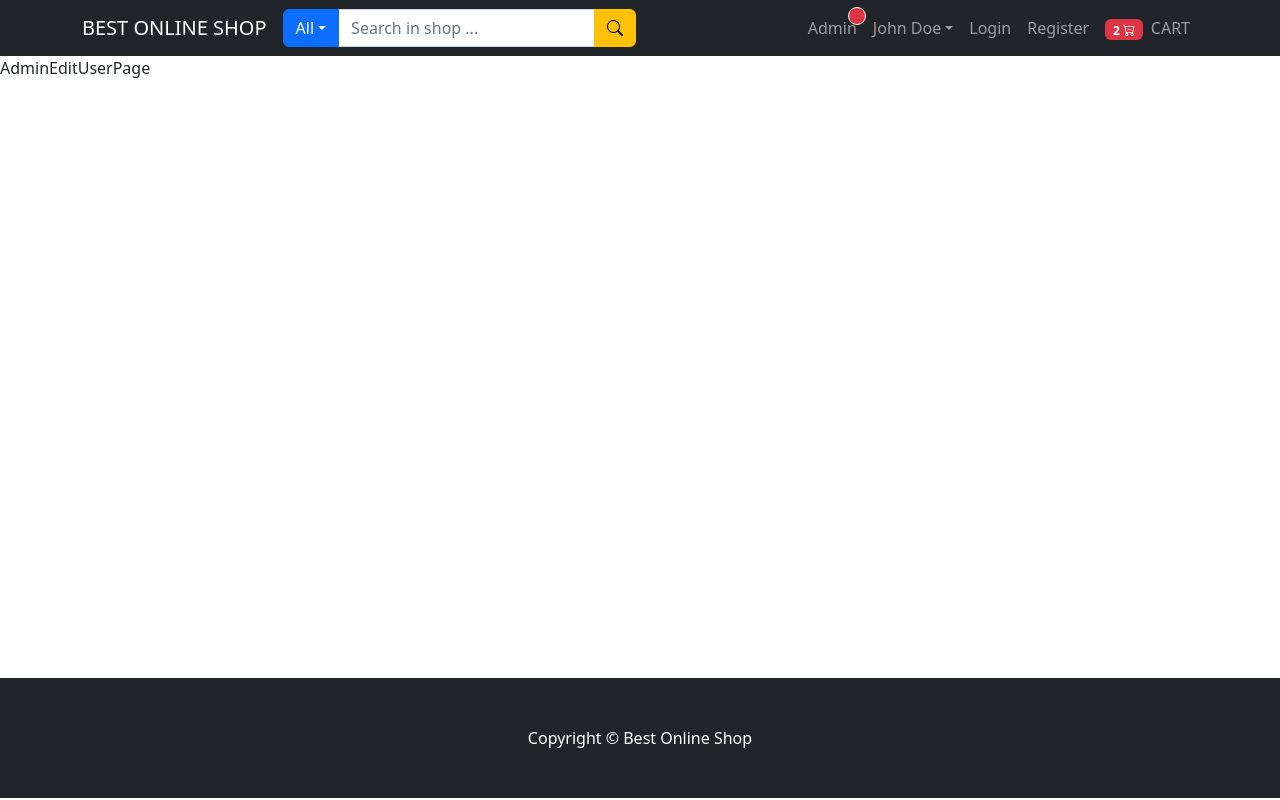
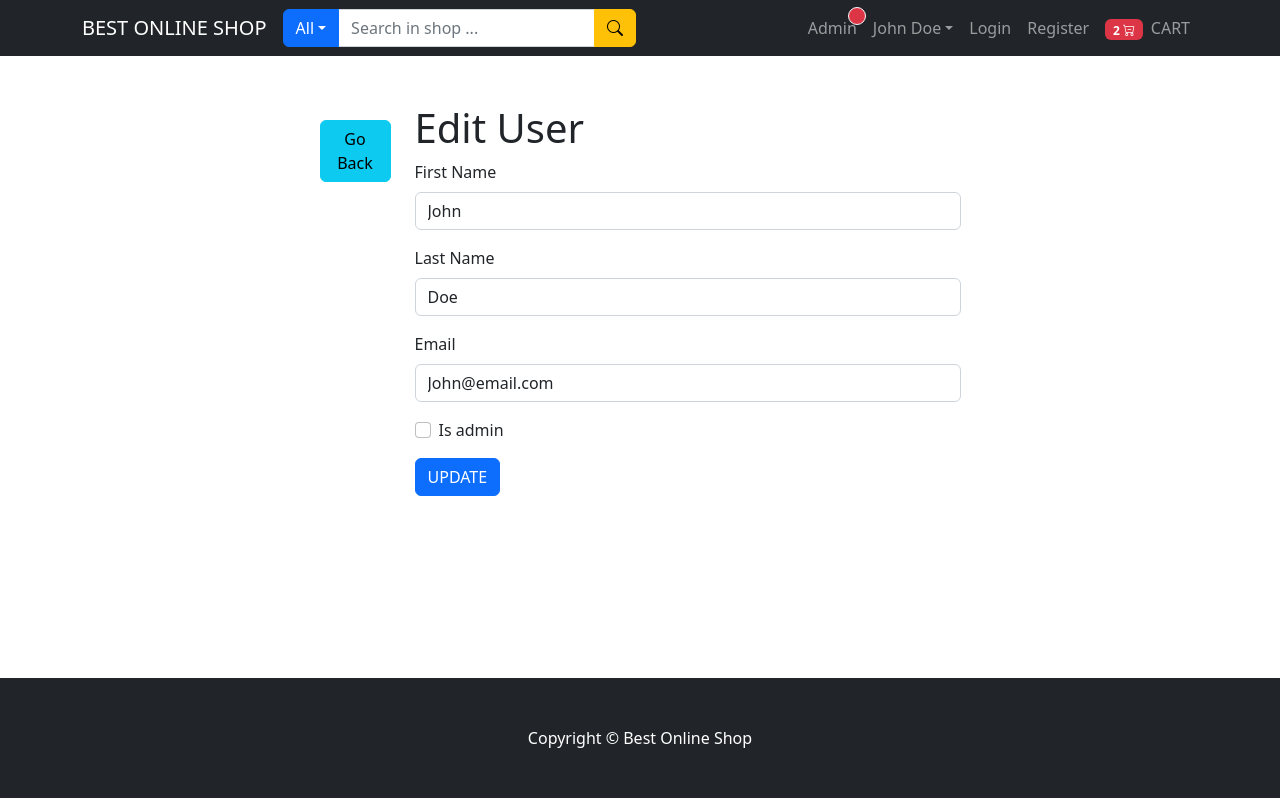
Before and after one commit to 0xAureoleNode/mern-e-commerce, a React (Create React App) app in the folder frontend/: page /admin/edit-user in a window 1280 px wide. Built offline with nearby package versions, Linux system fonts and the light colour scheme.

Commit message:
Edit user page

```diff
--- a/frontend/src/pages/admin/AdminEditUserPage.js
+++ b/frontend/src/pages/admin/AdminEditUserPage.js
@@ -1,7 +1,73 @@
-import React from 'react';
+import React, { useState } from 'react';
+import { Container, Row, Col, Form, Button } from 'react-bootstrap';
+import { Link } from 'react-router-dom';
 
 const AdminEditUserPage = () => {
-  return <div>AdminEditUserPage</div>;
+  const [validated, setValidated] = useState(false);
+
+  const handleSubmit = (event) => {
+    const form = event.currentTarget;
+    if (form.checkValidity() === false) {
+      event.preventDefault();
+      event.stopPropagation();
+    }
+
+    setValidated(true);
+  };
+
+  return (
+    <Container>
+      <Row className="justify-content-md-center mt-5">
+        <Col md={1}>
+          <Link to="/admin/users" className="btn btn-info my-3">
+            Go Back
+          </Link>
+        </Col>
+        <Col md={6}>
+          <h1>Edit User</h1>
+          <Form noValidate validated={validated} onSubmit={handleSubmit}>
+            <Form.Group className="mb-3" controlId="formBasicFirstName">
+              <Form.Label>First Name</Form.Label>
+              <Form.Control
+                name="name"
+                required
+                type="text"
+                defaultValue="John"
+              />
+            </Form.Group>
+
+            <Form.Group className="mb-3" controlId="formBasicLastName">
+              <Form.Label>Last Name</Form.Label>
+              <Form.Control
+                name="lastName"
+                required
+                type="text"
+                defaultValue="Doe"
+              />
+            </Form.Group>
+
+            <Form.Group className="mb-3" controlId="forBasicEmail">
+              <Form.Label>Email</Form.Label>
+              <Form.Control
+                name="email"
+                required
+                type="email"
+                defaultValue="John@email.com"
+              />
+            </Form.Group>
+
+            <Form.Group className="mb-3" controlId="formBasicCheckbox">
+              <Form.Check name="isAdmin" type="checkbox" label="Is admin" />
+            </Form.Group>
+
+            <Button variant="primary" type="submit">
+              UPDATE
+            </Button>
+          </Form>
+        </Col>
+      </Row>
+    </Container>
+  );
 };
 
 export default AdminEditUserPage;
--- a/frontend/src/pages/admin/AdminUsersPage.js
+++ b/frontend/src/pages/admin/AdminUsersPage.js
@@ -38,7 +38,7 @@ const AdminUsersPage = () => {
                     <i className={item}></i>
                   </td>
                   <td>
-                    <LinkContainer to="/admin/order-details">
+                    <LinkContainer to="/admin/edit-user">
                       <Button className="btn-sm">
                         <i className="bi bi-pencil-square"></i>
                       </Button>
```
